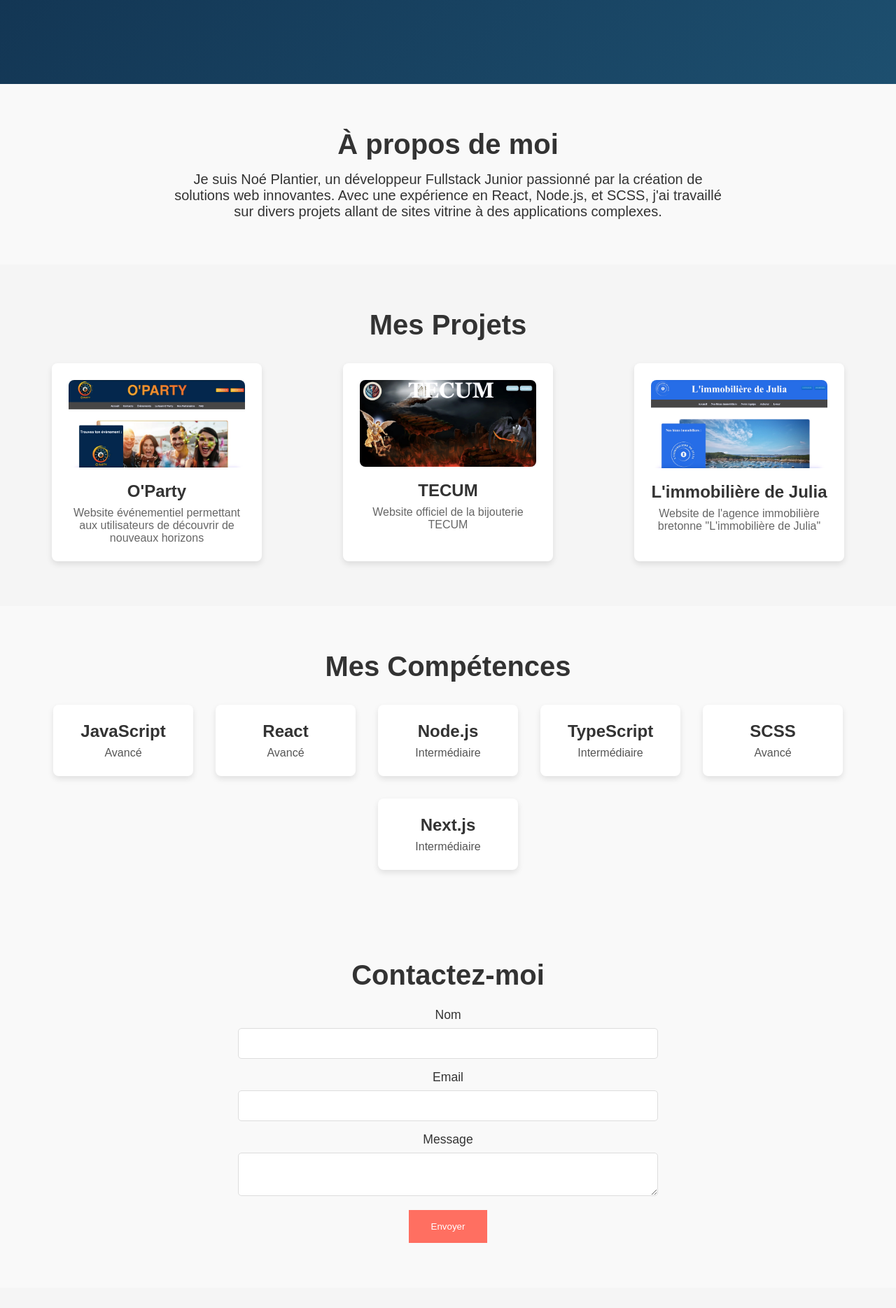
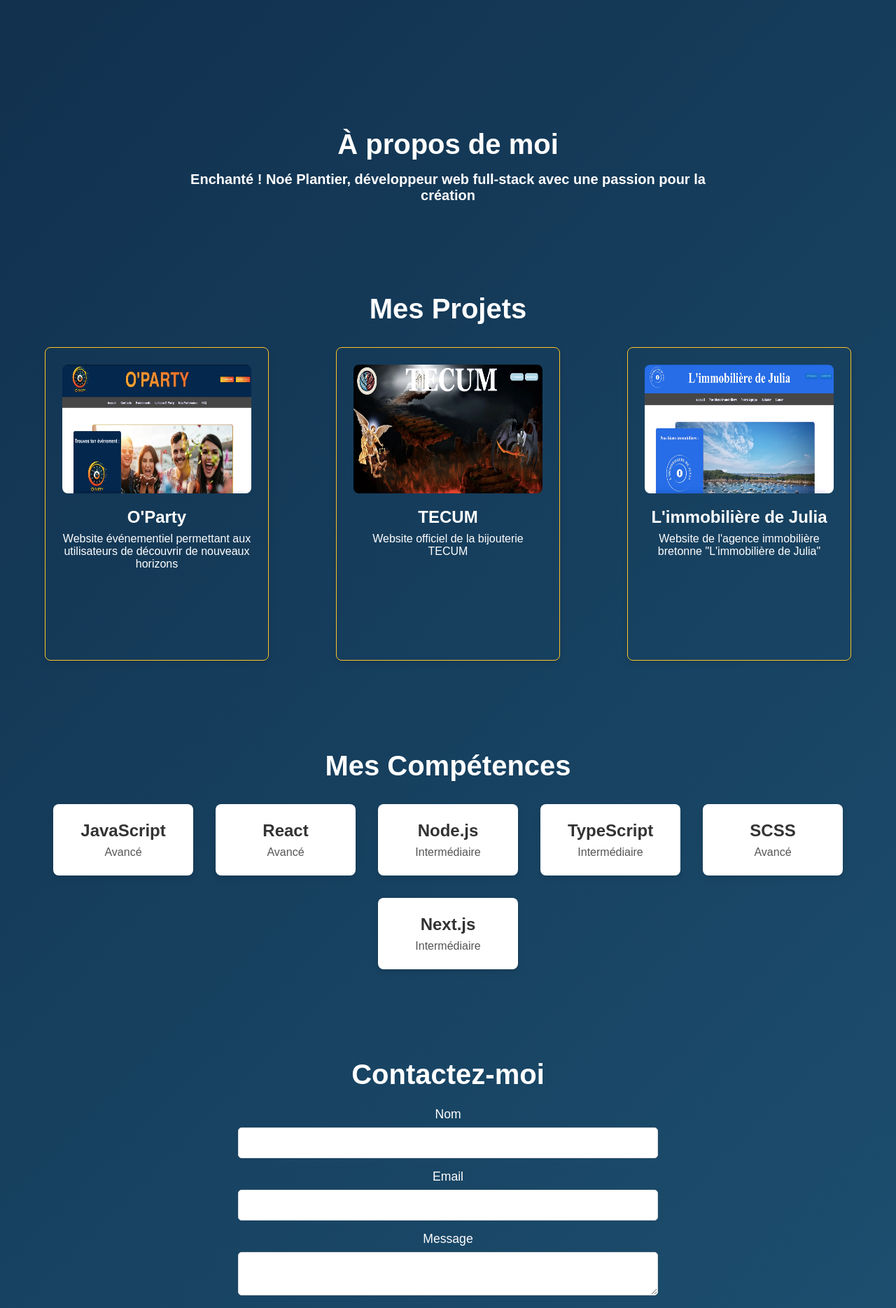
Before and after one commit to noeplantier/Portfolio, a Next.js app in the folder portfolio/: page / in a window 1280 px wide. Shown: the part 680-2549 px from the top of the page at 70% size. Before the commit the page ends 2520 px from the top, so only its background shows below. Built offline with nearby package versions, Linux system fonts and the light colour scheme.

Commit message:
White/Blue style integration

```diff
--- a/portfolio/src/app/components/About.tsx
+++ b/portfolio/src/app/components/About.tsx
@@ -1,13 +1,27 @@
+"use client"
+
+import { useEffect, useState } from 'react';
 import styles from '../styles/about.module.scss';
 
 export default function About() {
+  const [displayedText, setDisplayedText] = useState('');
+  const fullText = 'Ennchanté ! Noé Plantier, développeur web full-stack avec une passion pour la création d\'expériences web et mobiles. Après une formation intense à l\'École O\'Clock. J\'ai acquis une solide expérience en React, Node.js, SCSS, TypeScript. Basé à Bordeaux, je suis motivé par l\'innovation et l\'élégance dans le code.';
+
+  useEffect(() => {
+    let index = 0;
+    const typingInterval = setInterval(() => {
+      setDisplayedText((prev) => prev + fullText[index]);
+      index++;
+      if (index === fullText.length) clearInterval(typingInterval);
+    }, 70); // Vitesse de frappe (1 ms entre chaque lettre)
+    return () => clearInterval(typingInterval);
+  }, []);
+
   return (
     <section id="about" className={styles.about}>
       <h2>À propos de moi</h2>
-      <p>
-        Je suis Noé Plantier, un développeur Fullstack Junior passionné par la création
-        de solutions web innovantes. Avec une expérience en React, Node.js, et SCSS,
-        j'ai travaillé sur divers projets allant de sites vitrine à des applications complexes.
+      <p className={styles.typingText} style={{ color: '#fffff'}}>
+        {displayedText}
       </p>
     </section>
   );
--- a/portfolio/src/app/globals.scss
+++ b/portfolio/src/app/globals.scss
@@ -1,5 +1,6 @@
 // Fichier SCSS global pour styliser toute l'application
 * {
+
     margin: 0;
     padding: 0;
     box-sizing: border-box;
@@ -7,8 +8,8 @@
 
   body {
     font-family: 'Arial', sans-serif;
-    background-color: #f5f5f5;
-    color: #333;
+    background: linear-gradient(135deg, #0e2a47, #1d4f6f);
+    color: #ffffff;
   }
 
   // Import des styles spécifiques
--- a/portfolio/src/app/styles/about.module.scss
+++ b/portfolio/src/app/styles/about.module.scss
@@ -1,15 +1,18 @@
 .about {
   padding: 4rem 2rem;
-  background-color: #f9f9f9;
-  color: #333;
   text-align: center;
+
+
+
 
   h2 {
     font-size: 2.5rem;
     margin-bottom: 1rem;
-  }
+
+   }
 
   p {
+    font-weight: 900;
     font-size: 1.25rem;
     max-width: 800px;
     margin: 0 auto;
--- a/portfolio/src/app/styles/contact.module.scss
+++ b/portfolio/src/app/styles/contact.module.scss
@@ -1,7 +1,8 @@
 .contact {
   padding: 4rem 2rem;
-  background-color: #f9f9f9;
+  color: #ffffff;
   text-align: center;
+
 
   h2 {
     font-size: 2.5rem;
@@ -35,10 +36,17 @@
     }
 
     .submitButton {
+      font-size: 1rem;
       padding: 1rem 2rem;
-      background-color: #ff6f61;
+      background-color: #dca418;
       color: white;
       border: none;
+      text-decoration: none;
+      border-radius: 5px;
+      transition: background-color 0.3s ease;
+      &:hover {
+        background-color: #ffc229;
+      }
+    }
     }
   }
-}
--- a/portfolio/src/app/styles/header.module.scss
+++ b/portfolio/src/app/styles/header.module.scss
@@ -18,7 +18,7 @@
         color: #fff;
         text-decoration: none;
         &:hover {
-          color: #ff6f61;
+          color:#dca418;
         }
       }
     }
--- a/portfolio/src/app/styles/hero.module.scss
+++ b/portfolio/src/app/styles/hero.module.scss
@@ -1,6 +1,5 @@
 .hero {
   height: 100vh;
-  background: linear-gradient(135deg, #0e2a47, #1d4f6f);
   display: flex;
   align-items: center;
   justify-content: center;
@@ -20,14 +19,14 @@
 
     .cta {
       padding: 1rem 2rem;
-      background-color: #ff6f61;
+      background-color:  #cd9917;
       color: #fff;
       text-decoration: none;
       border-radius: 5px;
       transition: background-color 0.3s ease;
 
       &:hover {
-        background-color: #e65850;
+        background-color: #ffc229;
       }
     }
   }
--- a/portfolio/src/app/styles/navbar.module.scss
+++ b/portfolio/src/app/styles/navbar.module.scss
@@ -24,7 +24,7 @@
         transition: color 0.3s ease-in-out;
 
         &:hover {
-          color: #ff6f61;
+          color:  #ffc229;
         }
       }
     }
--- a/portfolio/src/app/styles/projects.module.scss
+++ b/portfolio/src/app/styles/projects.module.scss
@@ -1,6 +1,7 @@
 .projects {
   padding: 4rem 2rem;
   text-align: center;
+
 
   h2 {
     font-size: 2.5rem;
@@ -13,18 +14,28 @@
     flex-wrap: wrap;
     gap: 2rem;
 
+
     .projectCard {
-      background-color: #fff;
+
+      border: 1px solid  #ffc229;
       border-radius: 8px;
       box-shadow: 0 4px 8px rgba(0, 0, 0, 0.1);
       padding: 1.5rem;
       text-align: center;
-      width: 300px;
+      width: 20rem;
+      height: 28rem;
+      transition: transform 0.3s ease-in-out;
+
+      &:hover {
+        transform: translateY(-5px);
+      }
 
       img {
         border-radius: 8px;
         max-width: 100%;
-        height: auto;
+        width: 40vh;
+        height: 23vh;
+
       }
 
       h3 {
@@ -33,7 +44,8 @@
       }
 
       p {
-        color: #666;
+        color:linear-gradient(135deg, #0e2a47, #1d4f6f);
+
       }
     }
   }
--- a/portfolio/src/app/styles/skills.module.scss
+++ b/portfolio/src/app/styles/skills.module.scss
@@ -1,6 +1,5 @@
 .skills {
   padding: 4rem 2rem;
-  background-color: #f9f9f9;
   text-align: center;
 
   h2 {
```
